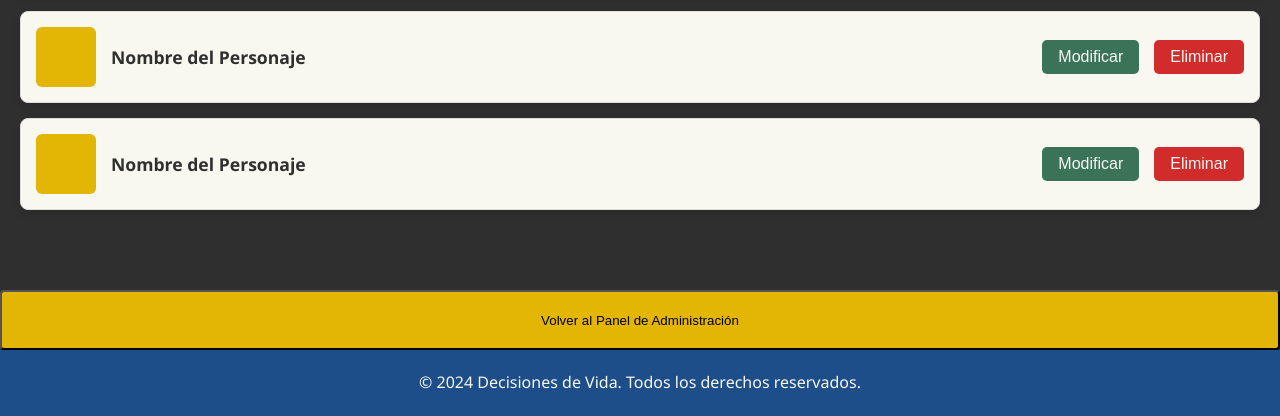
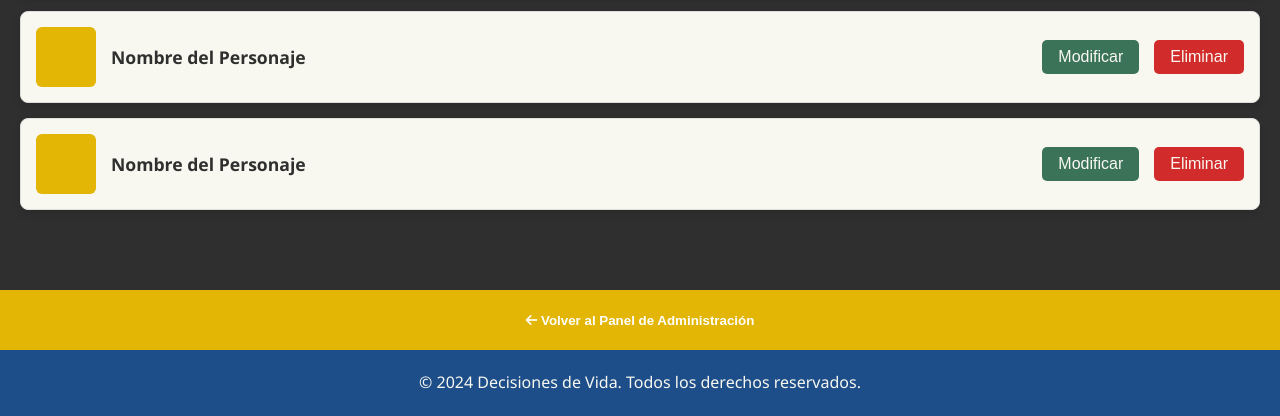
Before and after one commit to jcarrozadev/decisionesDeVida, a PHP site: the page made by diseño/php/gestionPersonajes.php in a window 1280 px wide. Shown: the part 384-800 px from the top of the page. Run offline with PHP 8.4, Linux system fonts and the light colour scheme.

Commit message:
Botón Volver Administración Javier

```diff
--- a/diseño/php/assets/css/general.css
+++ b/diseño/php/assets/css/general.css
@@ -222,11 +222,15 @@ body {
     width: 100%;
     height: 60px;
     background-color: var(--color-amarillo);
-    border-radius: 4px;
+    color: white;
+    border: none;
+    padding: 0.8rem 1.2rem;
+    font-weight: bold;
     margin: 0 auto;
 }
 
 .boton-volver:hover {
+    cursor: pointer;
     background-color: #caa308;
 }
 
--- a/diseño/php/gestionPersonajes.php
+++ b/diseño/php/gestionPersonajes.php
@@ -35,5 +35,5 @@
         </div>
     </section>
 </main>
-<button class="boton-volver">Volver al Panel de Administración</button>
+<button class="boton-volver"><i class="fa fa-arrow-left"></i> Volver al Panel de Administración</button>
 <?php include_once 'assets/includes/footer.php'; ?>
```
